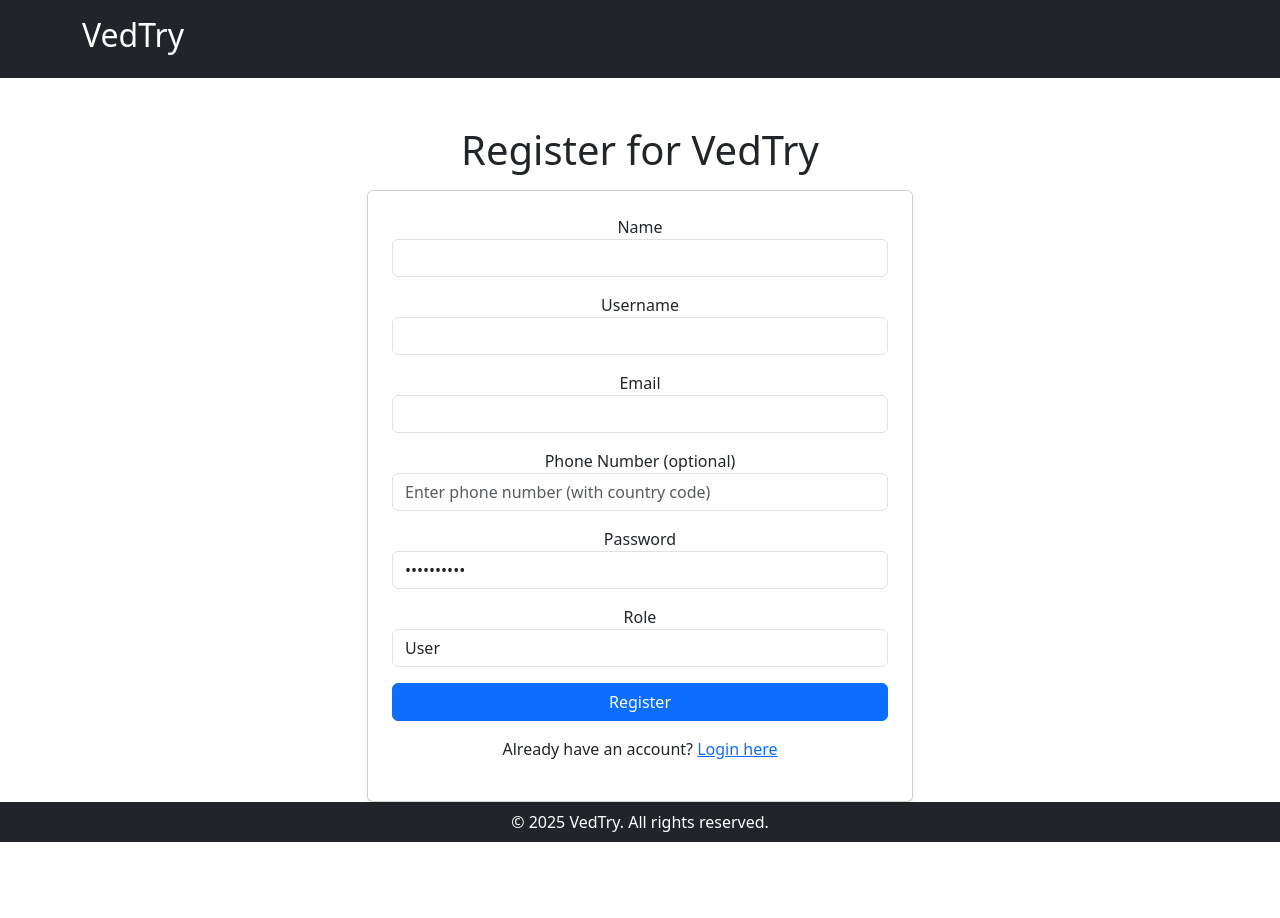
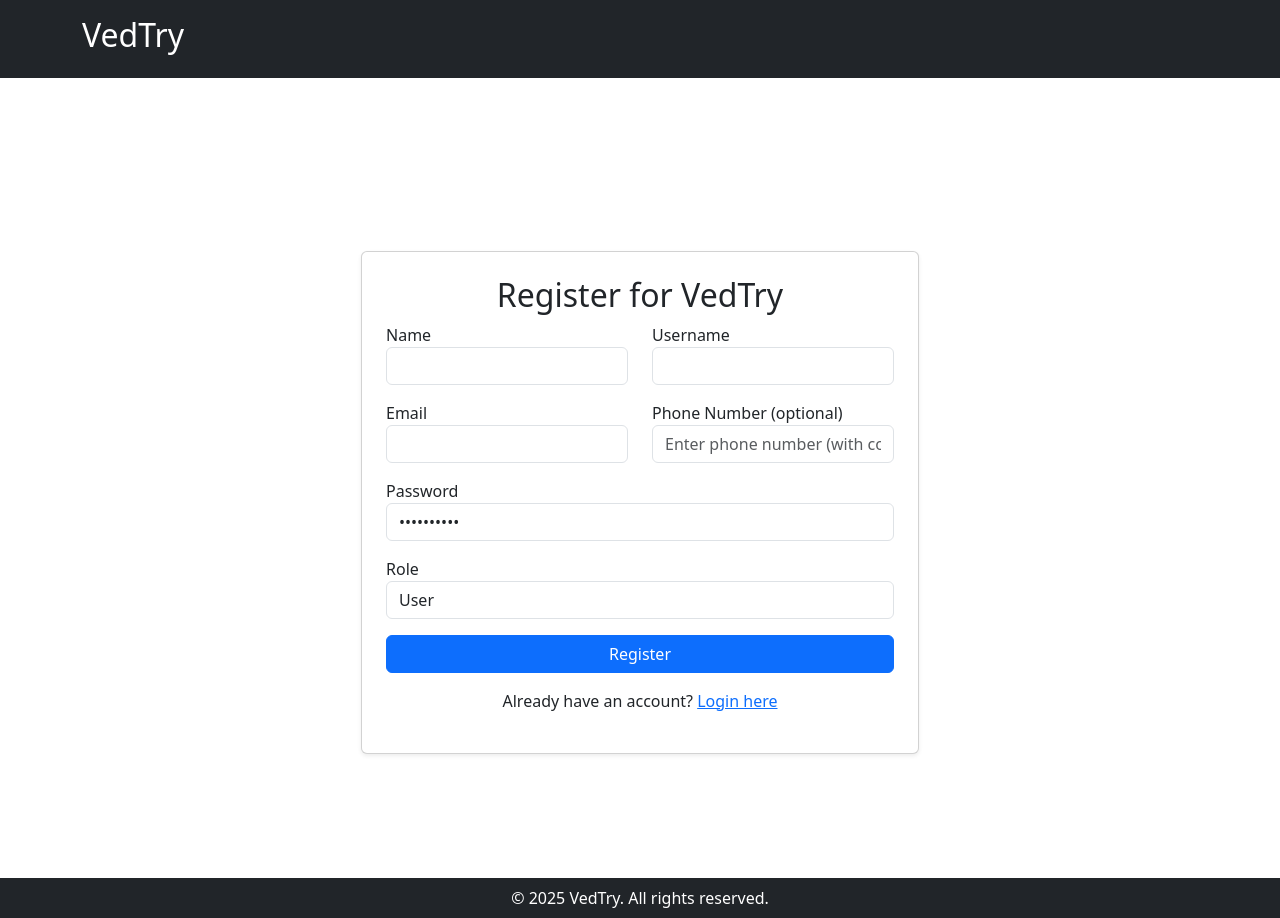
Before and after one commit to 110059/sampleWeb, a React (Create React App) app in the folder packages/frontend/: page /register in a window 1280 px wide. Before the commit the page ends 842 px from the top, so only its background shows below. Built offline with nearby package versions, Linux system fonts and the light colour scheme.

Commit message:
fix height and footer overlap issue

```diff
--- a/packages/frontend/src/components/admin/ManageProfile.js
+++ b/packages/frontend/src/components/admin/ManageProfile.js
@@ -100,7 +100,7 @@ const ManageProfile = () => {
   return (
     <div className="d-flex" style={{ height: "85vh" }}>
       <Sidebar />
-      <div className="col-md-9 p-4">
+      <div className="col-md-9 p-4 d-flex flex-column">
         <h2>Manage Users</h2>
         <input
           type="text"
@@ -109,8 +109,11 @@ const ManageProfile = () => {
           value={searchTerm}
           onChange={handleSearch}
         />
+
+        {/* Table Container with Scroll */}
+        <div className="table-responsive" style={{ maxHeight: "60vh", overflowY: "auto" }}>
           <table className="table table-bordered">
-          <thead>
+            <thead className="table-dark" style={{ position: "sticky", top: 0, zIndex: 2 }}>
               <tr>
                 <th onClick={() => handleSort("name")}>
                   Name {sortConfig.key === "name" ? (sortConfig.direction === "asc" ? "▲" : "▼") : ""}
@@ -163,7 +166,9 @@ const ManageProfile = () => {
           </table>
         </div>
       </div>
+    </div>
   );
+
 };
 
 export default ManageProfile;
--- a/packages/frontend/src/components/admin/SkillForm.js
+++ b/packages/frontend/src/components/admin/SkillForm.js
@@ -120,7 +120,7 @@ const SkillForm = () => {
         <div style={{ width: "85%", marginLeft: "10px" }}>
 
           {/* Skills Table */}
-          <div className="card shadow p-4 mb-3">
+          <div className="card shadow p-4 mb-3" style={{ maxHeight: "70vh", overflowY: "auto" }}>
             <h3 className="text-primary mb-3">Skills & Categories</h3>
 
             {/* Pagination Controls */}
--- a/packages/frontend/src/components/common/Register.js
+++ b/packages/frontend/src/components/common/Register.js
@@ -2,7 +2,6 @@ import React, { useState } from "react";
 import axios from "axios";
 import { useNavigate } from "react-router-dom";
 import { parsePhoneNumberFromString } from "libphonenumber-js";
-
 
 const Register = () => {
   const [name, setName] = useState("");
@@ -48,20 +47,22 @@ const Register = () => {
     setPhone(input);
 
     const phoneNumber = parsePhoneNumberFromString(input);
-
-    // Use optional chaining to check validity safely
     setError(phoneNumber?.isValid() ? "" : "Invalid phone number format");
   };
 
   return (
-    <div className="container text-center mt-5">
-      <h1>Register for VedTry</h1>
-      <div className="row justify-content-center mt-3">
+    <div className="d-flex flex-column min-vh-100">
+      {/* Main Content */}
+      <div className="container flex-grow-1 d-flex align-items-center justify-content-center">
         <div className="col-md-6">
-          <div className="card p-4 shadow-sm">
+          <div className="card p-4 shadow-sm w-85 mt-5">
+            <h2 className="text-center">Register for VedTry</h2>
             {error && <div className="alert alert-danger">{error}</div>}
             {success && <div className="alert alert-success">{success}</div>}
             <form onSubmit={handleSubmit}>
+              {/* Name & Username in One Row */}
+              <div className="row">
+                <div className="col-md-6">
                   <div className="form-group">
                     <label>Name</label>
                     <input
@@ -72,7 +73,9 @@ const Register = () => {
                       required
                     />
                   </div>
-              <div className="form-group mt-3">
+                </div>
+                <div className="col-md-6">
+                  <div className="form-group">
                     <label>Username</label>
                     <input
                       type="text"
@@ -82,7 +85,13 @@ const Register = () => {
                       required
                     />
                   </div>
-              <div className="form-group mt-3">
+                </div>
+              </div>
+
+              {/* Email & Phone in One Row */}
+              <div className="row mt-3">
+                <div className="col-md-6">
+                  <div className="form-group">
                     <label>Email</label>
                     <input
                       type="email"
@@ -92,7 +101,9 @@ const Register = () => {
                       required
                     />
                   </div>
-              <div className="form-group mt-3">
+                </div>
+                <div className="col-md-6">
+                  <div className="form-group">
                     <label>Phone Number (optional)</label>
                     <input
                       type="tel"
@@ -102,6 +113,9 @@ const Register = () => {
                       placeholder="Enter phone number (with country code)"
                     />
                   </div>
+                </div>
+              </div>
+
               <div className="form-group mt-3">
                 <label>Password</label>
                 <input
@@ -114,6 +128,7 @@ const Register = () => {
                   required
                 />
               </div>
+
               <div className="form-group mt-3">
                 <label>Role</label>
                 <select
@@ -126,16 +141,19 @@ const Register = () => {
                   <option value="admin">Admin</option>
                 </select>
               </div>
+
               <button type="submit" className="btn btn-primary mt-3 w-100">
                 Register
               </button>
             </form>
-            <p className="mt-3">
+            <p className="mt-3 text-center">
               Already have an account? <a href="/login">Login here</a>
             </p>
           </div>
         </div>
       </div>
+
+
     </div>
   );
 };
```
Lines whose indentation alone changed are shown as unchanged.
